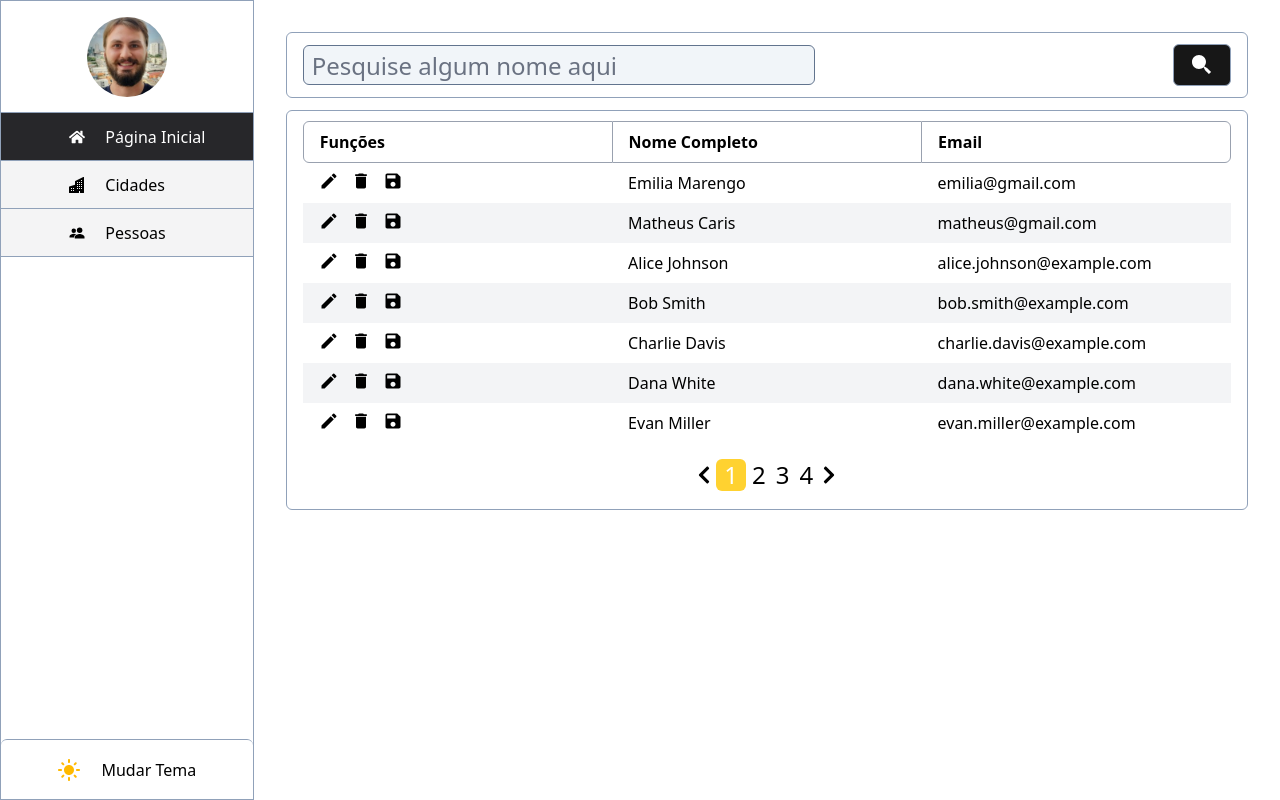
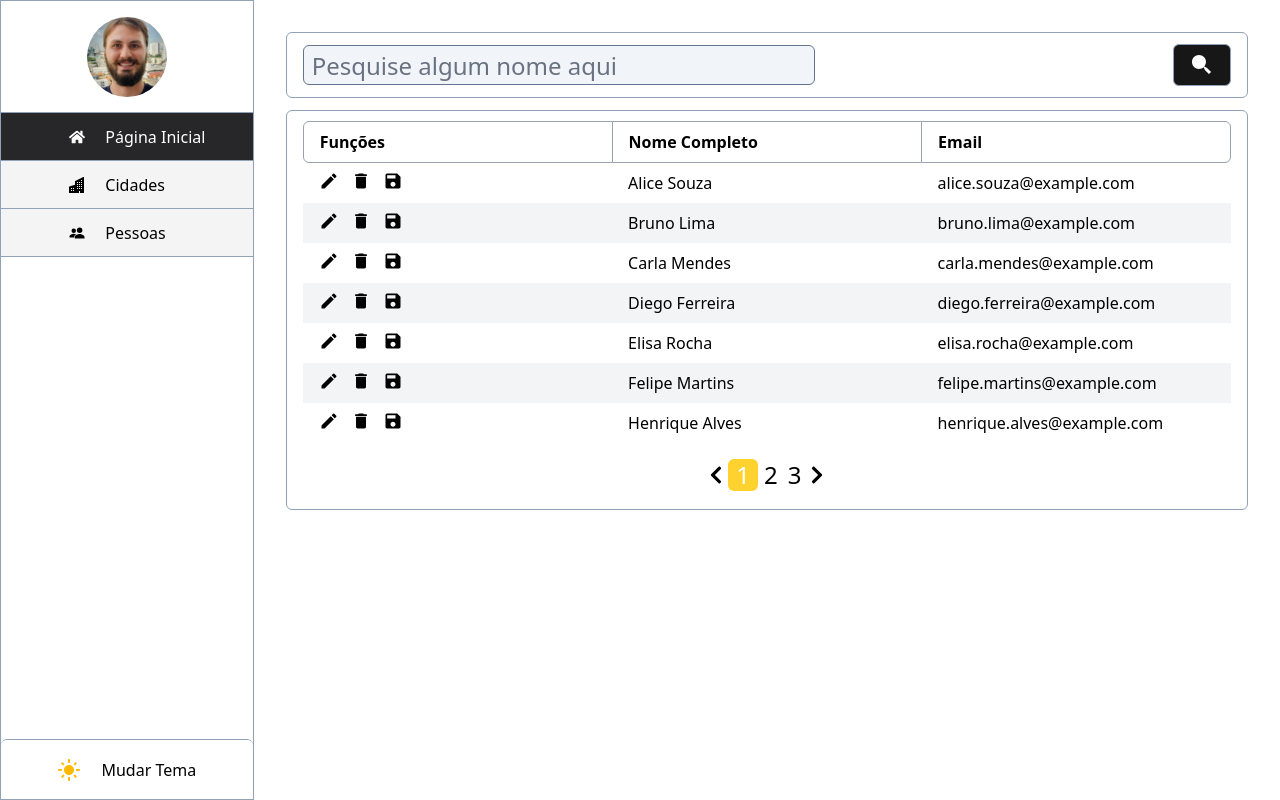
Before and after one commit to mcsordi/Data-Viewer, a React (Create React App) app: page / in a window 1280 px wide. Built offline with nearby package versions, Linux system fonts and the light colour scheme; data requests are answered from the project's data file.

Commit message:
feat: delete has been implemented

```diff
--- a/data/db.json
+++ b/data/db.json
@@ -1,33 +1,99 @@
 {
   "pessoas": [
     {
-      "nome": "Emilia Marengo",
-      "email": "emilia@gmail.com"
+      "id": 1,
+      "nome": "Alice Souza",
+      "email": "alice.souza@example.com"
     },
     {
-      "nome": "Matheus Caris",
-      "email": "matheus@gmail.com"
+      "id": 2,
+      "nome": "Bruno Lima",
+      "email": "bruno.lima@example.com"
     },
-    { "nome": "Alice Johnson", "email": "alice.johnson@example.com" },
-    { "nome": "Bob Smith", "email": "bob.smith@example.com" },
-    { "nome": "Charlie Davis", "email": "charlie.davis@example.com" },
-    { "nome": "Dana White", "email": "dana.white@example.com" },
-    { "nome": "Evan Miller", "email": "evan.miller@example.com" },
-    { "nome": "Fiona Brown", "email": "fiona.brown@example.com" },
-    { "nome": "George Wilson", "email": "george.wilson@example.com" },
-    { "nome": "Hannah Lee", "email": "hannah.lee@example.com" },
-    { "nome": "Ian Scott", "email": "ian.scott@example.com" },
-    { "nome": "Julia Carter", "email": "julia.carter@example.com" },
-    { "nome": "Kevin Adams", "email": "kevin.adams@example.com" },
-    { "nome": "Lily Evans", "email": "lily.evans@example.com" },
-    { "nome": "Michael Turner", "email": "michael.turner@example.com" },
-    { "nome": "Nora Robinson", "email": "nora.robinson@example.com" },
-    { "nome": "Oscar Mitchell", "email": "oscar.mitchell@example.com" },
-    { "nome": "Paula Sanchez", "email": "paula.sanchez@example.com" },
-    { "nome": "Quentin Hughes", "email": "quentin.hughes@example.com" },
-    { "nome": "Rachel Bennett", "email": "rachel.bennett@example.com" },
-    { "nome": "Samuel Collins", "email": "samuel.collins@example.com" },
-    { "nome": "Tina Foster", "email": "tina.foster@example.com" },
-    { "nome": "Matthew Wasawski", "email": "matthew.wasawski@example.com" }
+    {
+      "id": 3,
+      "nome": "Carla Mendes",
+      "email": "carla.mendes@example.com"
+    },
+    {
+      "id": 4,
+      "nome": "Diego Ferreira",
+      "email": "diego.ferreira@example.com"
+    },
+    {
+      "id": 5,
+      "nome": "Elisa Rocha",
+      "email": "elisa.rocha@example.com"
+    },
+    {
+      "id": 6,
+      "nome": "Felipe Martins",
+      "email": "felipe.martins@example.com"
+    },
+    {
+      "id": 8,
+      "nome": "Henrique Alves",
+      "email": "henrique.alves@example.com"
+    },
+    {
+      "id": 9,
+      "nome": "Isabela Nunes",
+      "email": "isabela.nunes@example.com"
+    },
+    {
+      "id": 10,
+      "nome": "João Silveira",
+      "email": "joao.silveira@example.com"
+    },
+    {
+      "id": 11,
+      "nome": "Karina Teixeira",
+      "email": "karina.teixeira@example.com"
+    },
+    {
+      "id": 12,
+      "nome": "Lucas Barbosa",
+      "email": "lucas.barbosa@example.com"
+    },
+    {
+      "id": 13,
+      "nome": "Mariana Ribeiro",
+      "email": "mariana.ribeiro@example.com"
+    },
+    {
+      "id": 14,
+      "nome": "Nathan Carvalho",
+      "email": "nathan.carvalho@example.com"
+    },
+    {
+      "id": 15,
+      "nome": "Olivia Santos",
+      "email": "olivia.santos@example.com"
+    },
+    {
+      "id": 16,
+      "nome": "Paulo Gonçalves",
+      "email": "paulo.goncalves@example.com"
+    },
+    {
+      "id": 17,
+      "nome": "Quésia Monteiro",
+      "email": "quesia.monteiro@example.com"
+    },
+    {
+      "id": 18,
+      "nome": "Rodrigo Vieira",
+      "email": "rodrigo.vieira@example.com"
+    },
+    {
+      "id": 19,
+      "nome": "Sabrina Castro",
+      "email": "sabrina.castro@example.com"
+    },
+    {
+      "id": 20,
+      "nome": "Thiago Moreira",
+      "email": "thiago.moreira@example.com"
+    }
   ]
 }
--- a/src/api/Requests/requests.ts
+++ b/src/api/Requests/requests.ts
@@ -22,4 +22,19 @@ export const apiRequests = {
       }
     }
   },
+  async deleteById(id: number) {
+    try {
+      const deleteMethod = await fetch(`${constants.API_URL}/${id}`, {
+        method: 'DELETE',
+        headers: {
+          'Content-Type': 'application/json',
+        },
+      });
+      return deleteMethod;
+    } catch (error: unknown) {
+      if (error instanceof Error) {
+        throw Error(constants.ERRO_DELETAR);
+      }
+    }
+  },
 };
--- a/src/layout/pages/HomePage/HomePage.tsx
+++ b/src/layout/pages/HomePage/HomePage.tsx
@@ -25,6 +25,8 @@ export const HomePage: React.FC = () => {
   const debouncing = useDebounce(peopleName || '');
   const [peopleLength, setPeopleLength] = useState<number | undefined>(0);
   const [numOfPages, setNumOfPages] = useState<number>();
+  const [deleted, setDeleted] = useState<number>();
+
   const loopPagination = () => {
     const arr = [];
     if (numOfPages != undefined) {
@@ -34,7 +36,6 @@ export const HomePage: React.FC = () => {
     }
     return arr;
   };
-  loopPagination();
   useEffect(() => {
     const getPeopleData = async () => {
       setLoading(true);
@@ -53,7 +54,7 @@ export const HomePage: React.FC = () => {
       }
     };
     getPeopleData();
-  }, [currentPage, debouncing]);
+  }, [currentPage, debouncing, deleted]);
 
   useEffect(() => {
     if (peopleLength != undefined) {
@@ -123,8 +124,30 @@ export const HomePage: React.FC = () => {
                   key={index}
                 >
                   <td className="w-full py-2 pl-4 flex gap-3 text-xl">
-                    <MdEdit className="cursor-pointer" />
-                    <MdDelete className="cursor-pointer" />
+                    <MdEdit
+                      className="cursor-pointer"
+                      onClick={() => {
+                        return console.log('edit');
+                      }}
+                    />
+                    <MdDelete
+                      className="cursor-pointer"
+                      onClick={() => {
+                        apiRequests.deleteById(el.id);
+                        setDeleted(el.id);
+                        if (peopleLength != undefined) {
+                          if (Math.ceil((peopleLength - 1) / 7) < currentPage) {
+                            setSearchParams((prev) => {
+                              prev.set(
+                                'pagina',
+                                Math.ceil((peopleLength - 1) / 7).toString(),
+                              );
+                              return prev;
+                            });
+                          }
+                        }
+                      }}
+                    />
                     <IoMdSave className="cursor-pointer" />
                   </td>
                   <td className="w-full py-2 pl-4">{el.nome}</td>
--- a/src/output.css
+++ b/src/output.css
@@ -693,18 +693,12 @@
   .w-1\/2 {
     width: calc(1/2 * 100%);
   }
-  .w-1\/3 {
-    width: calc(1/3 * 100%);
-  }
   .w-1\/4 {
     width: calc(1/4 * 100%);
   }
   .w-2 {
     width: calc(var(--spacing) * 2);
   }
-  .w-2\/3 {
-    width: calc(2/3 * 100%);
-  }
   .w-3 {
     width: calc(var(--spacing) * 3);
   }
@@ -725,6 +719,9 @@
   }
   .w-screen {
     width: 100vw;
+  }
+  .w-xl {
+    width: var(--container-xl);
   }
   .table-auto {
     table-layout: auto;
@@ -1261,11 +1258,6 @@
       width: auto;
     }
   }
-  .dark\:border-amber-300 {
-    &:where(.dark, .dark *) {
-      border-color: var(--color-amber-300);
-    }
-  }
   .dark\:border-slate-400 {
     &:where(.dark, .dark *) {
       border-color: var(--color-slate-400);
@@ -1274,11 +1266,6 @@
   .dark\:border-white {
     &:where(.dark, .dark *) {
       border-color: var(--color-white);
-    }
-  }
-  .dark\:bg-amber-300 {
-    &:where(.dark, .dark *) {
-      background-color: var(--color-amber-300);
     }
   }
   .dark\:bg-black {
--- a/src/shared/facilities/index.ts
+++ b/src/shared/facilities/index.ts
@@ -2,6 +2,7 @@ const constants = {
   API_URL: 'http://localhost:8000/pessoas',
   MAX_LINHAS: 7,
   ERRO_CARREGAMENTO: 'Falha ao carregar listagem',
+  ERRO_DELETAR: 'Falha ao deletar item',
 };
 
 export const NENHUM_RESULTADO = (name: string) => {
--- a/src/shared/types/PeopleData.ts
+++ b/src/shared/types/PeopleData.ts
@@ -1,4 +1,5 @@
 export type TPeopleData = {
   nome: string;
   email: string;
+  id: number;
 }[];
```
